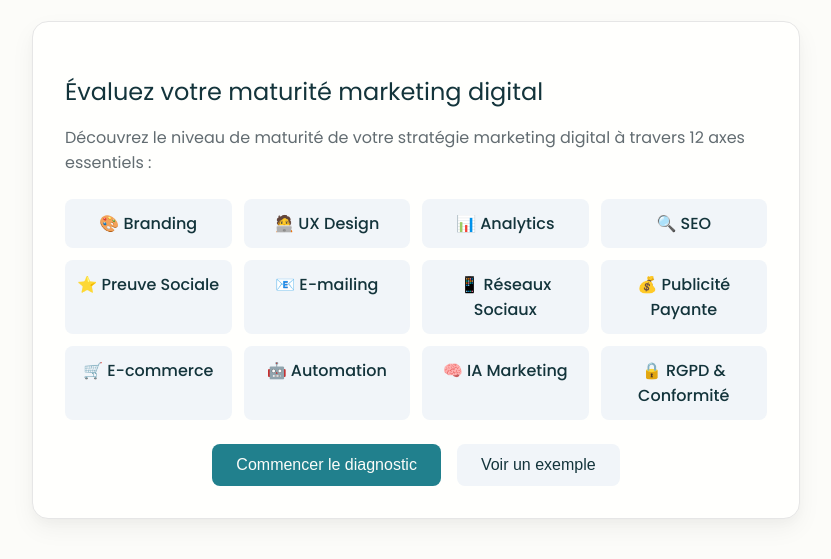
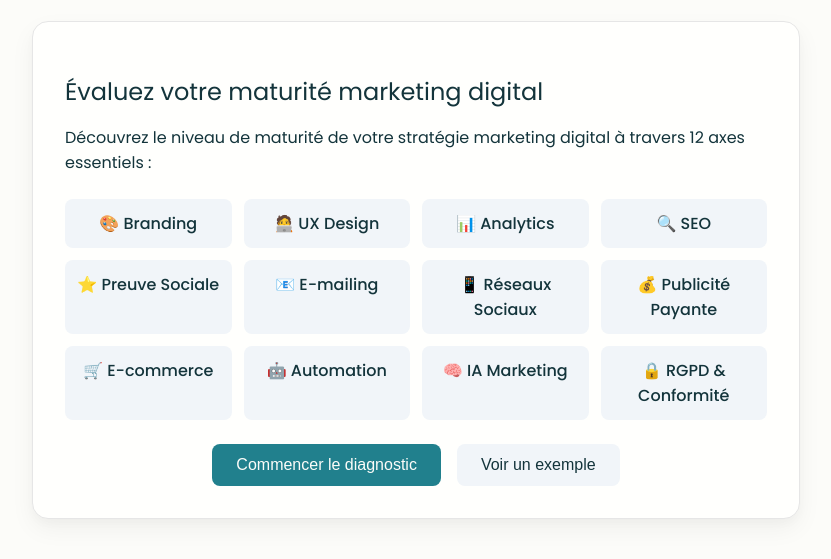
Before and after one commit to owl-agency/owl-score-app, a website: page index.html in a window 1280 px wide. Shown: the part 199-758 px from the top of the page, without its empty margins (224-1055 px from the left). Drawn offline with nearby package versions, Linux system fonts and the light colour scheme.

Commit message:
Suppression du forçage de style pour les paragraphes

```diff
--- a/index.html
+++ b/index.html
@@ -65,11 +65,6 @@
             -webkit-font-smoothing: antialiased;
             font-weight: var(--font-weight-normal);
         }
-
-        p {
-    font-weight: 400 !important; /* Police normale, forcée */
-    color: var(--color-text-secondary);
-}
 
         * {
             font-weight: var(--font-weight-normal);
```
